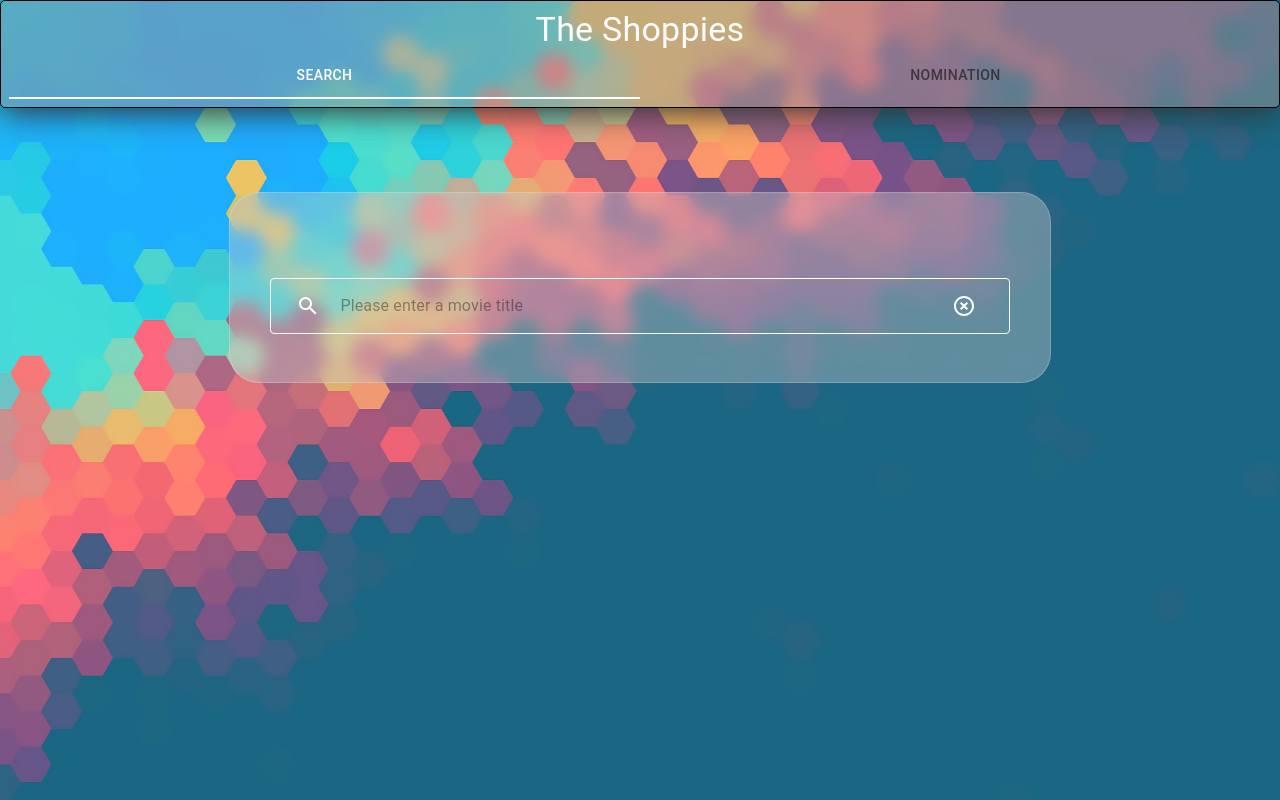
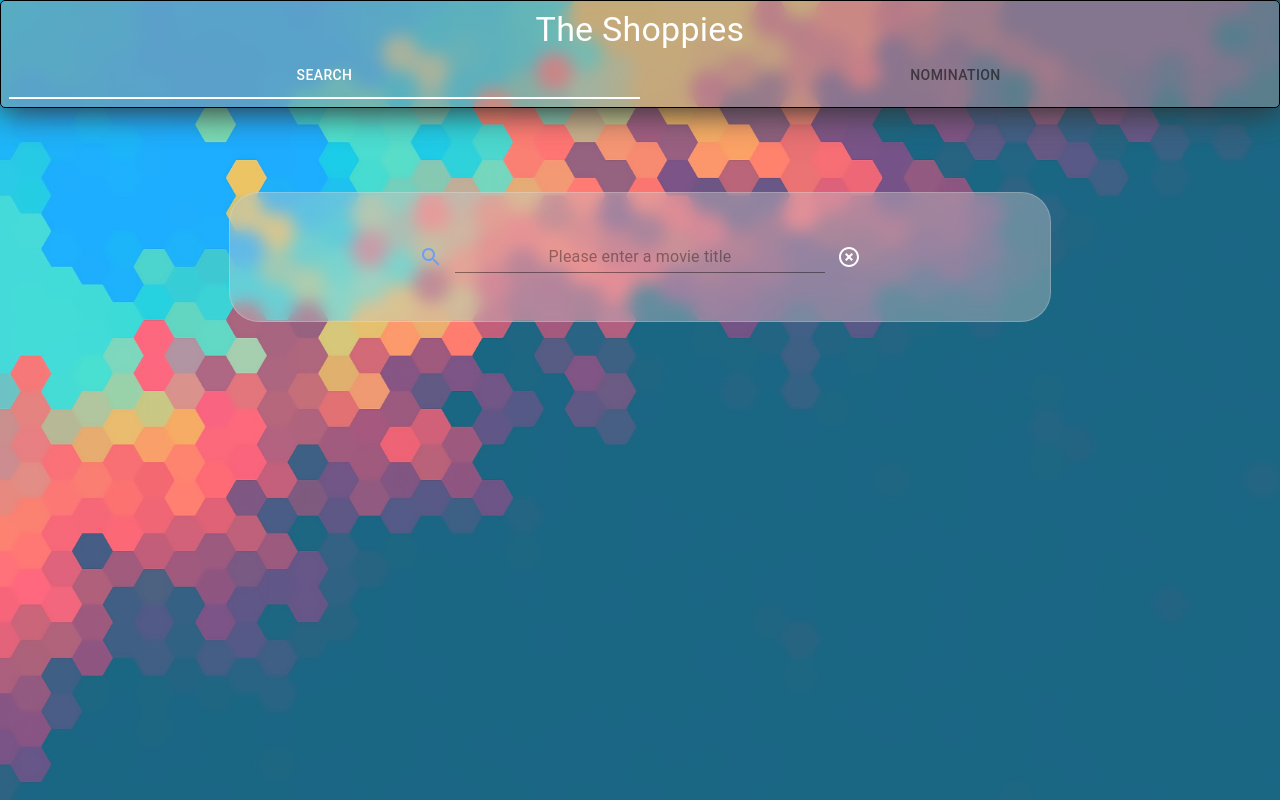
Before and after one commit to anthony-y-zhu14/Shoppies, a React (Create React App) app in the folder app/: page / in a window 1280 px wide. Built offline with nearby package versions, Linux system fonts and the light colour scheme.

Commit message:
-styling update

```diff
--- a/app/src/page/SearchPage.js
+++ b/app/src/page/SearchPage.js
@@ -5,7 +5,6 @@ import { List, ListItem, TextField, Typography } from '@material-ui/core';
 import SearchIcon from '@material-ui/icons/Search';
 import HighlightOffIcon from '@material-ui/icons/HighlightOff';
 import IconButton from "@material-ui/core/IconButton";
-import InputAdornment from "@material-ui/core/InputAdornment";
 import ListItemText from '@material-ui/core/ListItemText';
 import ListItemAvatar from '@material-ui/core/ListItemAvatar';
 import ListItemSecondaryAction from '@material-ui/core/ListItemSecondaryAction';
@@ -35,8 +34,9 @@ const useStyles = makeStyles((theme) => ({
       border: "1px solid rgb(255, 255, 255, 0.2)"
     },
     input: {
-      margin: "8px auto",
-      color: 'black'
+      color: 'black',
+      margin: '8px auto',
+      width: '50%',
     },
     avatar: {
       color: theme.palette.getContrastText(blue['A100']),
@@ -50,26 +50,6 @@ const OMDB_API = "https://www.omdbapi.com/?i=tt3896198&apikey=c480e84f";
     const classes = useStyles();
     const [searchTerm, setSearchTerm] = React.useState();
     const [input, setInput] = React.useState();
-
-    const searchBtn = () => {
-      return(
-        <InputAdornment>
-          <IconButton onClick={handleSearch}>
-            <SearchIcon color='secondary'/>
-          </IconButton>
-        </InputAdornment>
-      )
-    }
-
-    const clearBtn = () => {
-      return(
-        <InputAdornment>
-          <IconButton onClick={clearInput}>
-            <HighlightOffIcon color='secondary'/>
-          </IconButton>
-        </InputAdornment>
-      )
-    }
 
     const clearInput = () => setInput('');
 
@@ -103,7 +83,7 @@ const OMDB_API = "https://www.omdbapi.com/?i=tt3896198&apikey=c480e84f";
             {action.searchResult.Search.map(movie => (
               <ListItem>
               <ListItemAvatar>
-                <Avatar alt={movie["Title"]} src={movie["Poster"]} className={classes.avatar}/>
+                <Avatar sizes='lg' alt={movie["Title"]} src={movie["Poster"]} className={classes.avatar}/>
               </ListItemAvatar>
               <ListItemText primary={movie["Title"]} secondary={movie["Year"]}/>
               <ListItemSecondaryAction>
@@ -113,7 +93,6 @@ const OMDB_API = "https://www.omdbapi.com/?i=tt3896198&apikey=c480e84f";
               </ListItemSecondaryAction>
             </ListItem>
             ))}
-
           </List>
         </Zoom>
       )};
@@ -122,9 +101,19 @@ const OMDB_API = "https://www.omdbapi.com/?i=tt3896198&apikey=c480e84f";
       <Zoom in={true} style={{ transitionDelay: '400ms' }}>
         <main className={classes.root}>
             <div className={classes.content}>
-              <TextField fullWidth={true} className={classes.input} variant='outlined' type='input' placeholder='Please enter a movie title' InputProps={{ startAdornment: searchBtn(), endAdornment: clearBtn() }}
+
+              <IconButton color='primary' onClick={handleSearch}>
+                <SearchIcon color='primary'/>
+              </IconButton>
+
+              <TextField  className={classes.input} placeholder='Please enter a movie title' type='input' inputProps={{ style: {textAlign: 'center'} }}
                 value={input} onChange = {(e) => setInput(e.target.value)} onKeyPress={(e) => {if (e.key === 'Enter') handleSearch()}} >
               </TextField>
+
+              <IconButton color='secondary' onClick={clearInput}>
+                <HighlightOffIcon color='secondary'/>
+              </IconButton>
+
               {displaySearchResult()}
             </div>
 
```
Also changed, not shown: 1 other file (tests, documents, lock files or other folders).
